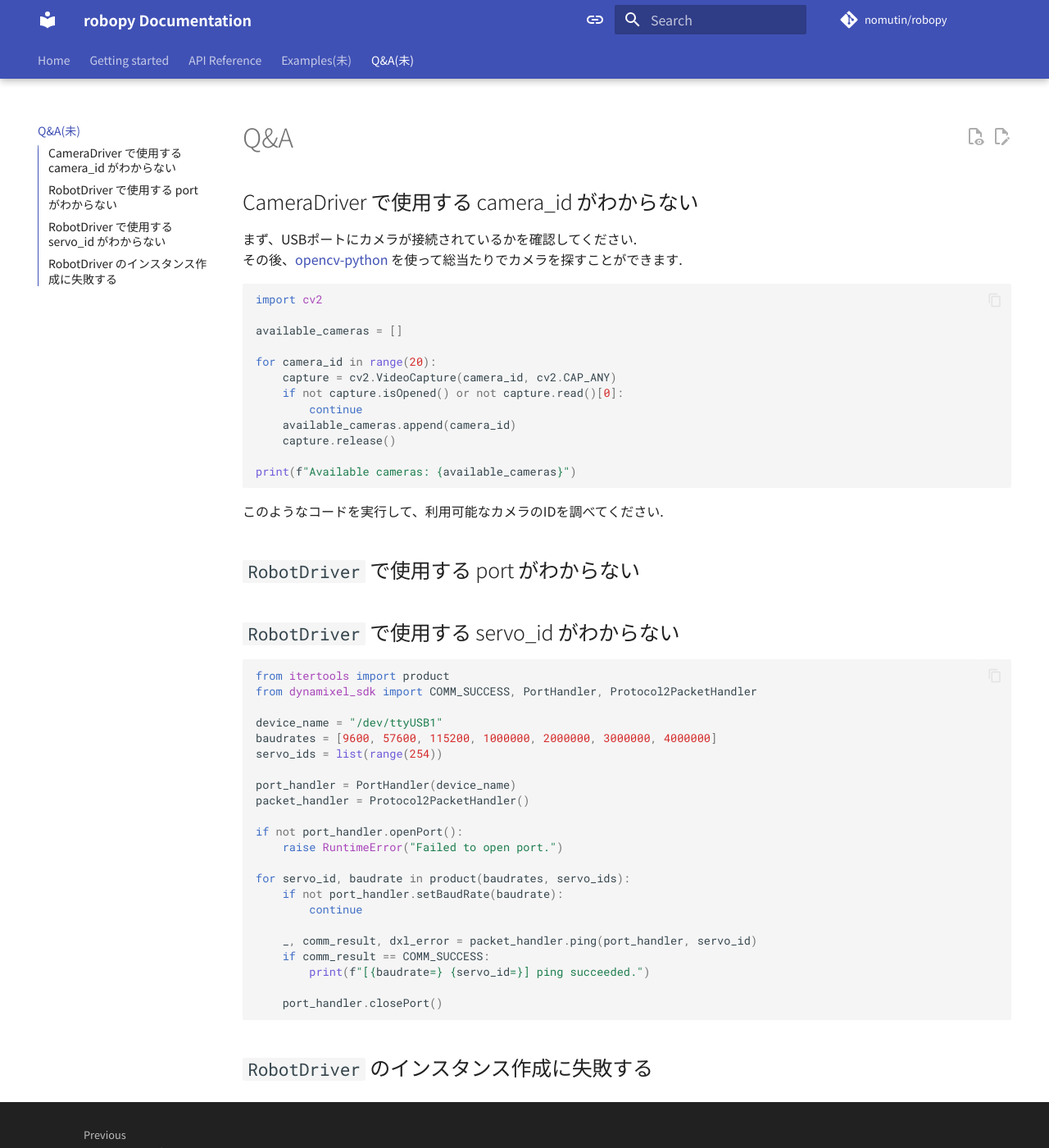
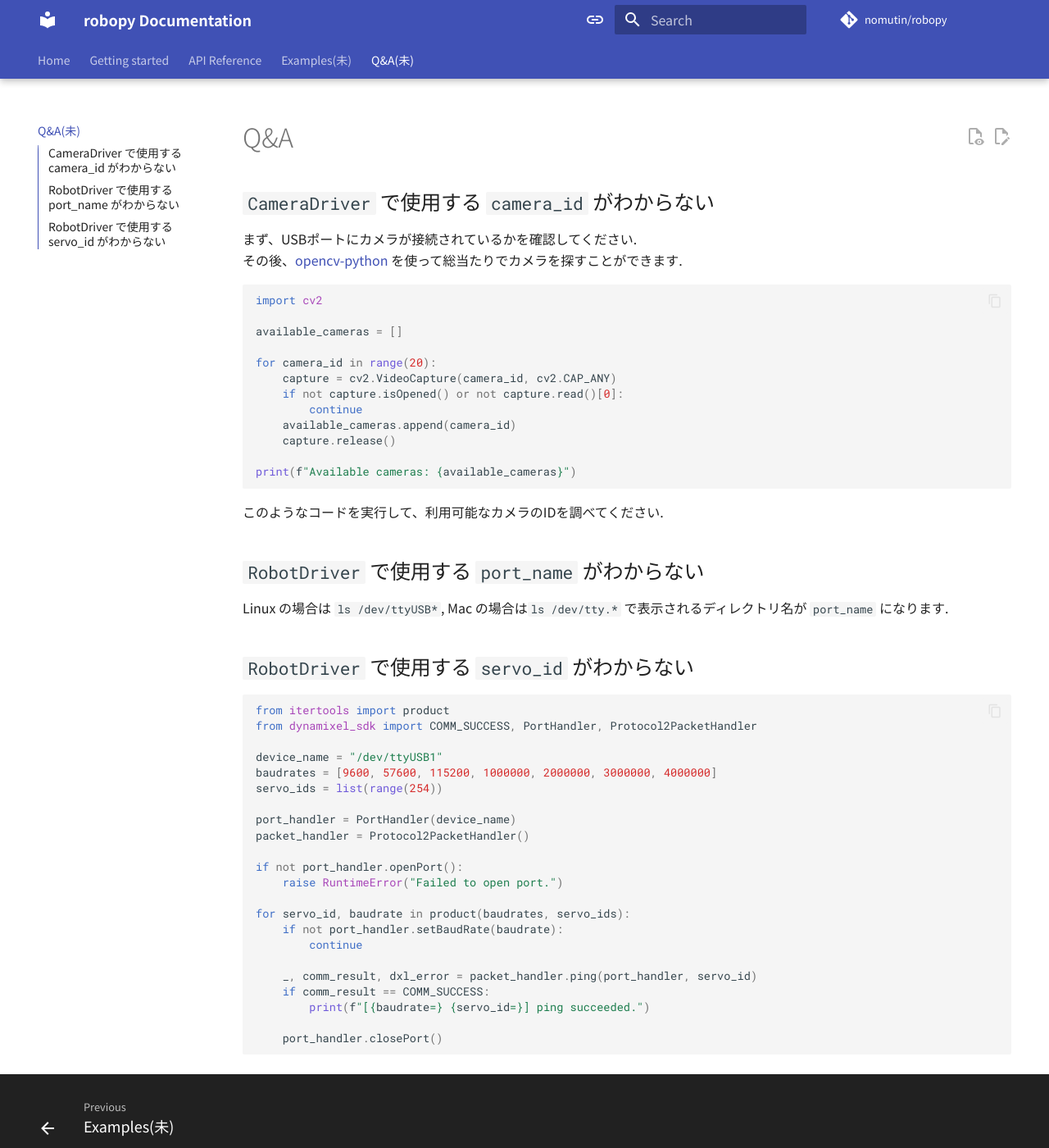
Before and after one commit to nomutin/robopy, an MkDocs documentation site: the page built from docs/qa.md, in a window 1280 px wide and 1400 px high. Shown: the whole window at 82% size. Built offline with MkDocs 1.6.1 and Material for MkDocs 9.7.7, drawn with Linux system fonts in a browser that asks for light colours; comment, search, counter and statistics services are not loaded.

Commit message:
[doc] ドキュメント修正

````diff
--- a/docs/qa.md
+++ b/docs/qa.md
@@ -1,6 +1,6 @@
 # Q&A
 
-## CameraDriver で使用する camera_id がわからない
+## `CameraDriver` で使用する `camera_id` がわからない
 
 まず、USBポートにカメラが接続されているかを確認してください.
 その後、[opencv-python](https://pypi.org/project/opencv-python/) を使って総当たりでカメラを探すことができます.
@@ -22,9 +22,11 @@ print(f"Available cameras: {available_cameras}")
 
 このようなコードを実行して、利用可能なカメラのIDを調べてください.
 
-## `RobotDriver` で使用する port がわからない
+## `RobotDriver` で使用する `port_name` がわからない
 
-## `RobotDriver` で使用する servo_id がわからない
+Linux の場合は `ls /dev/ttyUSB*`, Mac の場合は`ls /dev/tty.*` で表示されるディレクトリ名が `port_name` になります.
+
+## `RobotDriver` で使用する `servo_id` がわからない
 
 ```python
 from itertools import product
@@ -50,5 +52,3 @@ for servo_id, baudrate in product(baudrates, servo_ids):
 
     port_handler.closePort()
 ```
-
-## `RobotDriver` のインスタンス作成に失敗する
````
